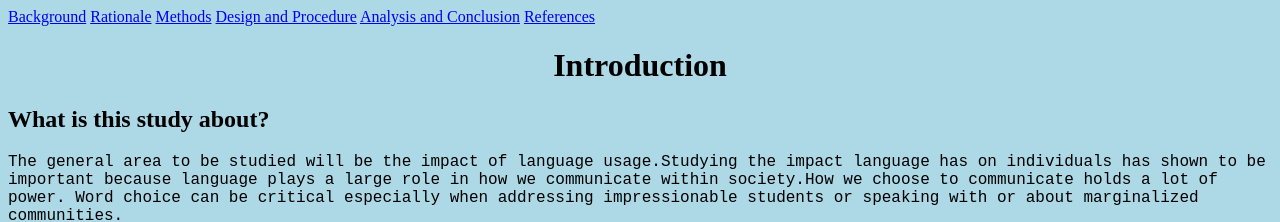
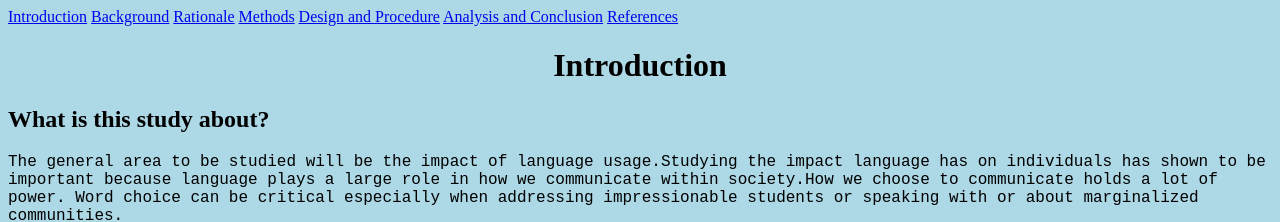
Before and after one commit to DakotaA77/ProposalCode1-, a plain HTML site: page index.html in a window 1280 px wide. Shown: the top 222 px of the page. Drawn offline with Linux system fonts and the light colour scheme.

Commit message:
Update index.html

```diff
--- a/index.html
+++ b/index.html
@@ -20,6 +20,7 @@
 	<body>
 		<div id="nav">
 			<nav>
+				<a href="index.html"> Introduction</a>
 				<a href="background.html"> Background</a>
 				<a href="rationale.html"> Rationale</a>
 				<a href="method.html"> Methods</a>
```
